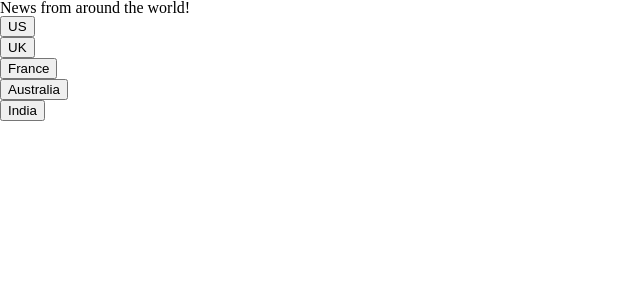
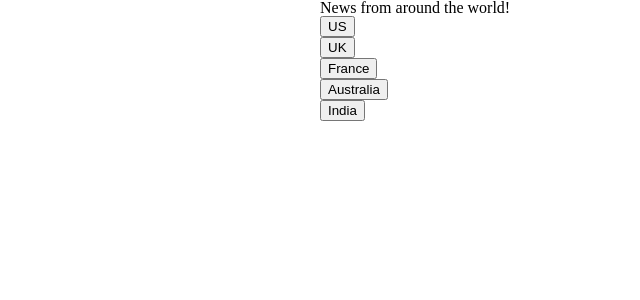
Before and after one commit to samozamo/news-test, a Nuxt app: page / in a window 1280 px wide. Shown: the top 300 px of the page, without its empty margins (0-640 px from the left). Built offline with nearby package versions, Linux system fonts and the light colour scheme.

Commit message:
add styles for page width

```diff
--- a/app.vue
+++ b/app.vue
@@ -1,5 +1,5 @@
 <template>
-  <main>
+  <main class="page-wrapper">
     <h1>News from around the world!</h1>
     <ul>
       <li v-for="country in countries" :key="country.code">
@@ -52,4 +52,21 @@ const handleCountryClick = async (code: string) => {
 };
 </script>
 
-<style></style>
+<style>
+.page-wrapper {
+  margin: auto;
+  padding-inline: 0.5rem;
+}
+
+@media screen and (min-width: 25rem) {
+  .page-wrapper {
+    padding-inline: 1rem;
+  }
+}
+
+@media screen and (min-width: 40rem) {
+  .page-wrapper {
+    max-width: 40rem;
+  }
+}
+</style>
```
